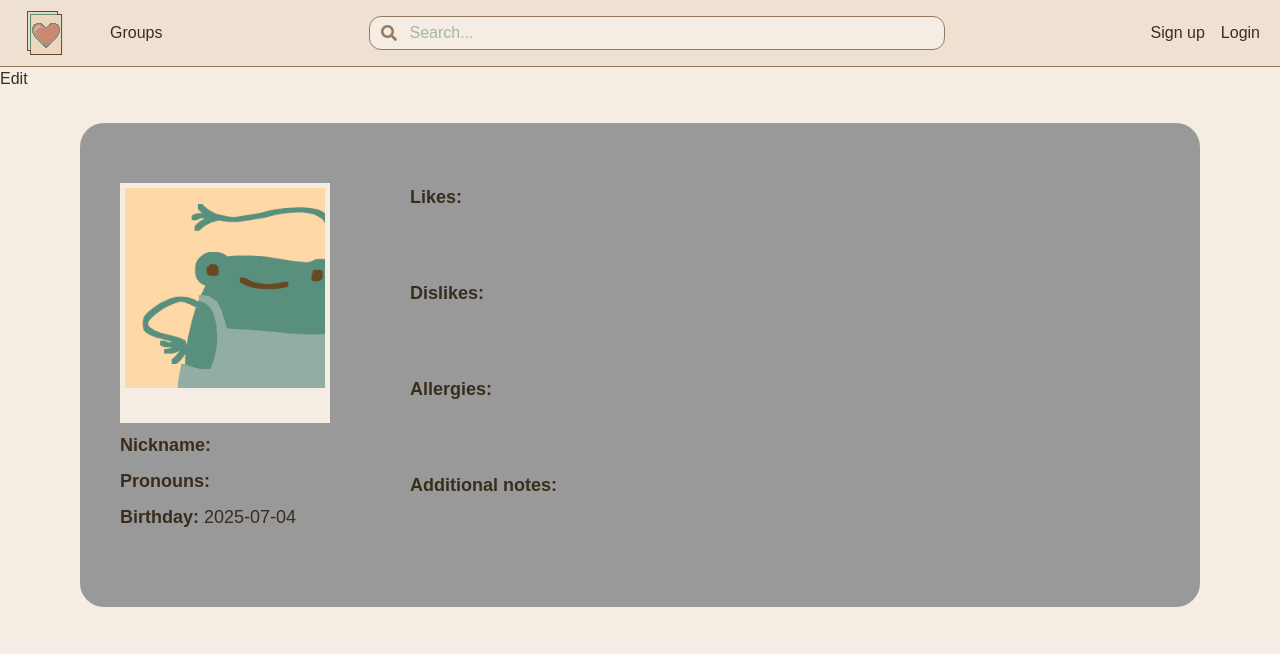
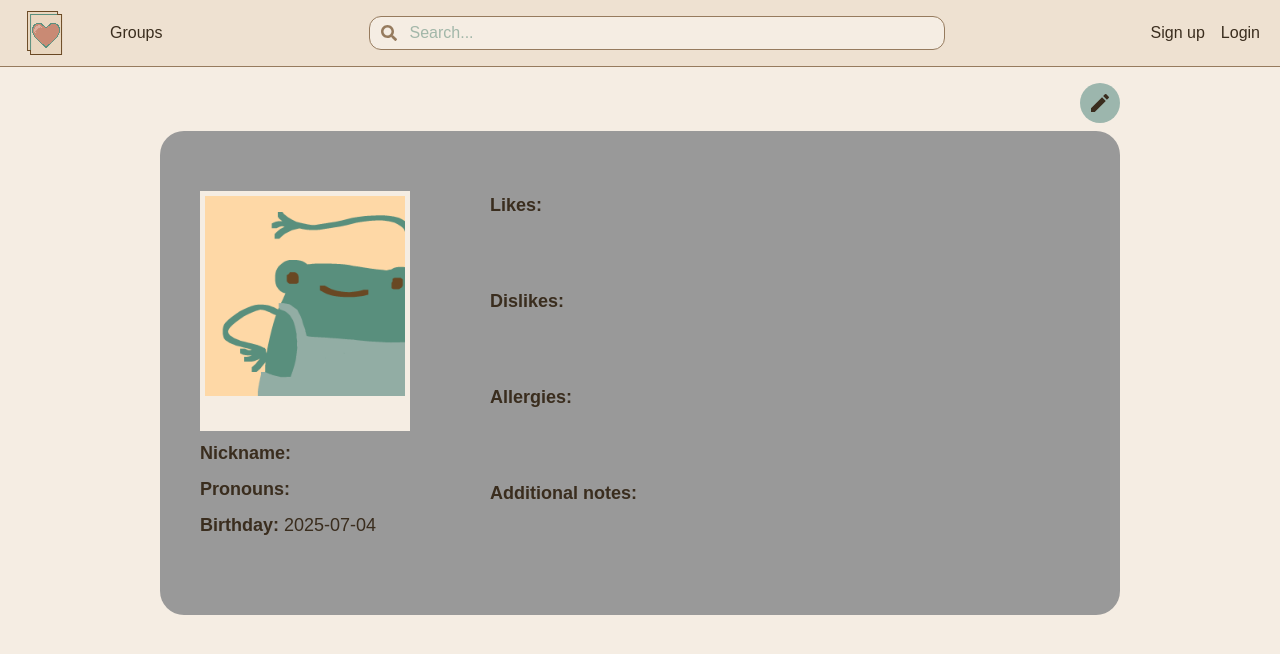
Before and after one commit to 04mHuang/Memsheets, a Next.js app in the folder frontend/: page /groups/1/sheets/1 in a window 1280 px wide. Shown: the top 654 px of the page. Built offline with nearby package versions, Linux system fonts and the light colour scheme; no server answers; a web font is replaced by a local one.

Commit message:
Updated: Modularized edit buttons for sheets

```diff
--- /dev/null
+++ b/frontend/src/app/components/EditButtons.tsx
@@ -0,0 +1,31 @@
+import { FaCheck } from "react-icons/fa6";
+import { FaXmark } from "react-icons/fa6";
+import { MdEdit } from "react-icons/md";
+
+interface EditButtonsProps {
+  mode: boolean;
+  modeToggle?: () => void;
+  cancel: () => void;
+};
+
+const EditButtons = ({ mode, modeToggle, cancel }: EditButtonsProps) => {
+  return (
+    <div className="flex justify-end gap-2">
+      <button
+        onClick={modeToggle}
+        className="bg-support h-10 w-10 rounded-4xl p-2 text-foreground hover:cursor-pointer hover:bg-dark-support hover:text-background"
+      >
+        {mode ? <FaCheck className="w-full h-full" /> : <MdEdit className="w-full h-full" />}
+      </button>
+      {mode && (
+        <button
+          onClick={(e) => { e.preventDefault(); cancel(); }}
+          className="border-2 border-accent h-10 w-10 rounded-4xl p-2 text-foreground hover:cursor-pointer hover:bg-accent hover:text-background"
+        >
+          <FaXmark className="w-full h-full" />
+        </button>
+      )}
+    </div>
+  );
+}
+export default EditButtons;
--- a/frontend/src/app/globals.css
+++ b/frontend/src/app/globals.css
@@ -74,7 +74,7 @@ body {
   }
   /* Applies to individual sheet pages */
   .sheet {
-    @apply my-8 mx-20 p-10 rounded-3xl;
+    @apply mt-2 mb-8 p-10 rounded-3xl;
   }
   .sheet-content {
     @apply flex gap-20;
--- a/frontend/src/app/groups/[group_id]/sheets/[sheet_id]/page.tsx
+++ b/frontend/src/app/groups/[group_id]/sheets/[sheet_id]/page.tsx
@@ -4,6 +4,7 @@ import React, { useState, useEffect } from "react";
 import { useParams } from "next/navigation";
 import Image from "next/image";
 import axiosInstance from "@/app/axiosInstance";
+import EditButtons from "@/app/components/EditButtons";
 import SheetForm from "@/app/components/SheetForm";
 
 const Sheet = () => {
@@ -67,14 +68,9 @@ const Sheet = () => {
   }
 
   return (
-    <div>
-      <button onClick={handleModeToggle}>
-        {editMode ? "Save" : "Edit"}
-      </button>
-
+    <div className="page-container mt-4">
+      <EditButtons mode={editMode} modeToggle={handleModeToggle} cancel={handleCancel} />
       {editMode ?
-        <>
-          <button onClick={(e) => { e.preventDefault(); handleCancel(); }}>Cancel</button>
         <form
           method="POST"
           onSubmit={(e) => { e.preventDefault(); handleModeToggle(); }}
@@ -83,7 +79,6 @@ const Sheet = () => {
         >
           <SheetForm sheet={sheet} setSheet={setSheet} />
         </form>
-        </>
         :
         <main className="sheet" style={{ backgroundColor: sheet.color }}>
           <h1 className="sheet-name">{sheet.name}</h1>
```
Lines whose indentation alone changed are shown as unchanged.
